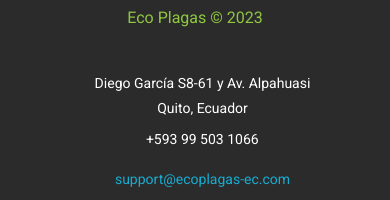
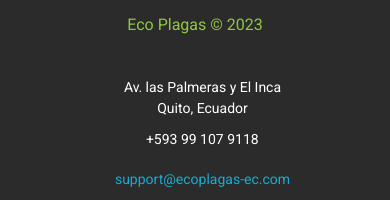
Before and after one commit to kevinvillajim/EcoPlagas, a React (Vite) app: page / in a window 390 px wide. Shown: the part 9321-9521 px from the top of the page. Built offline with nearby package versions, Linux system fonts and the light colour scheme.

Commit message:
Retoques finales + Responsive

```diff
--- a/src/components/Footer.jsx
+++ b/src/components/Footer.jsx
@@ -1,5 +1,5 @@
 import PropTypes from "prop-types";
-export function Footer({ text }) {
+export function Footer({text}) {
 	return (
 		<>
 			<div className="footer-container">
@@ -19,12 +19,13 @@
 						<div>
 							<i className="fa fa-map-marker"></i>
 							<p>
-								<span>Diego García S8-61 y Av. Alpahuasi</span> Quito, Ecuador
+								Av. las Palmeras y El Inca <br />
+								Quito, Ecuador
 							</p>
 						</div>
 						<div>
 							<i className="fa fa-phone"></i>
-							<p>+593 99 503 1066</p>
+							<p>+593 99 107 9118</p>
 						</div>
 						<div>
 							<i className="fa fa-envelope"></i>
```
Also changed, not shown: img/why1.jpg.
